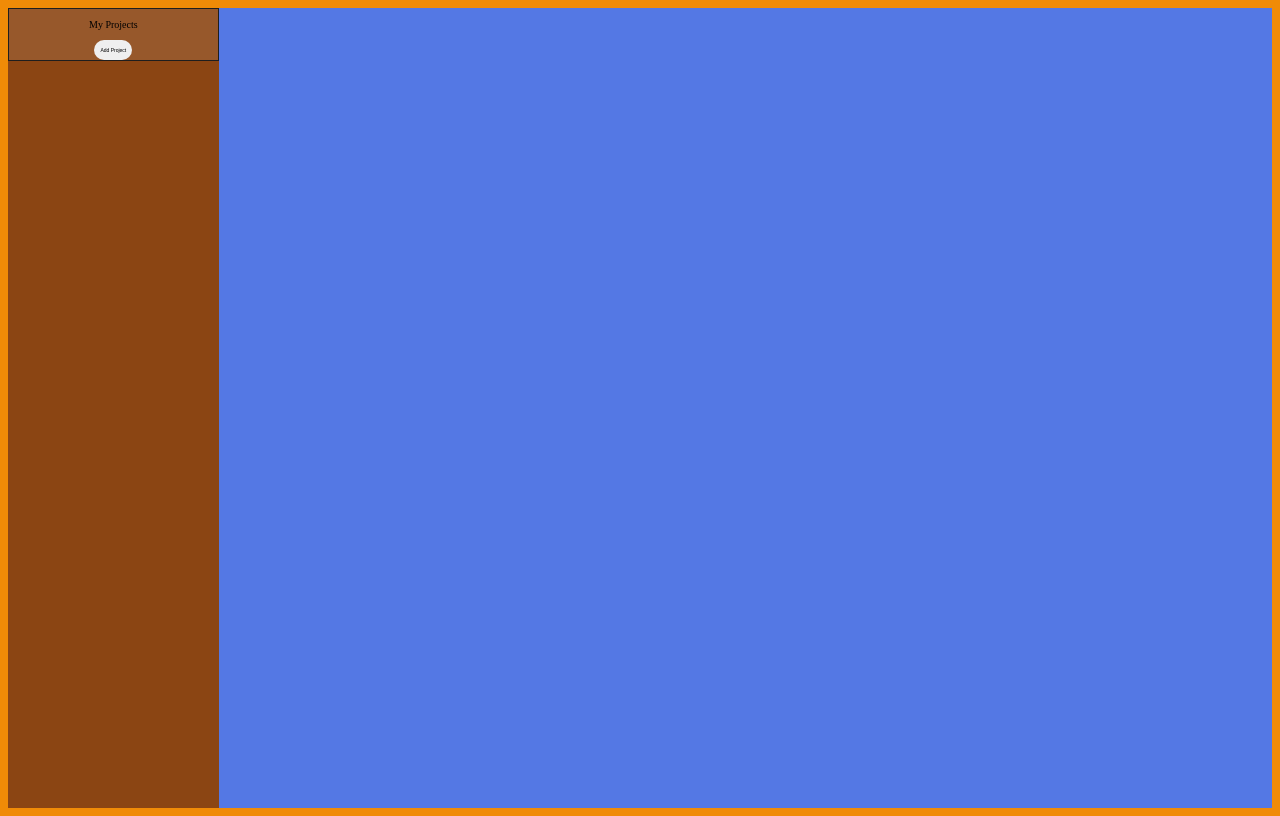
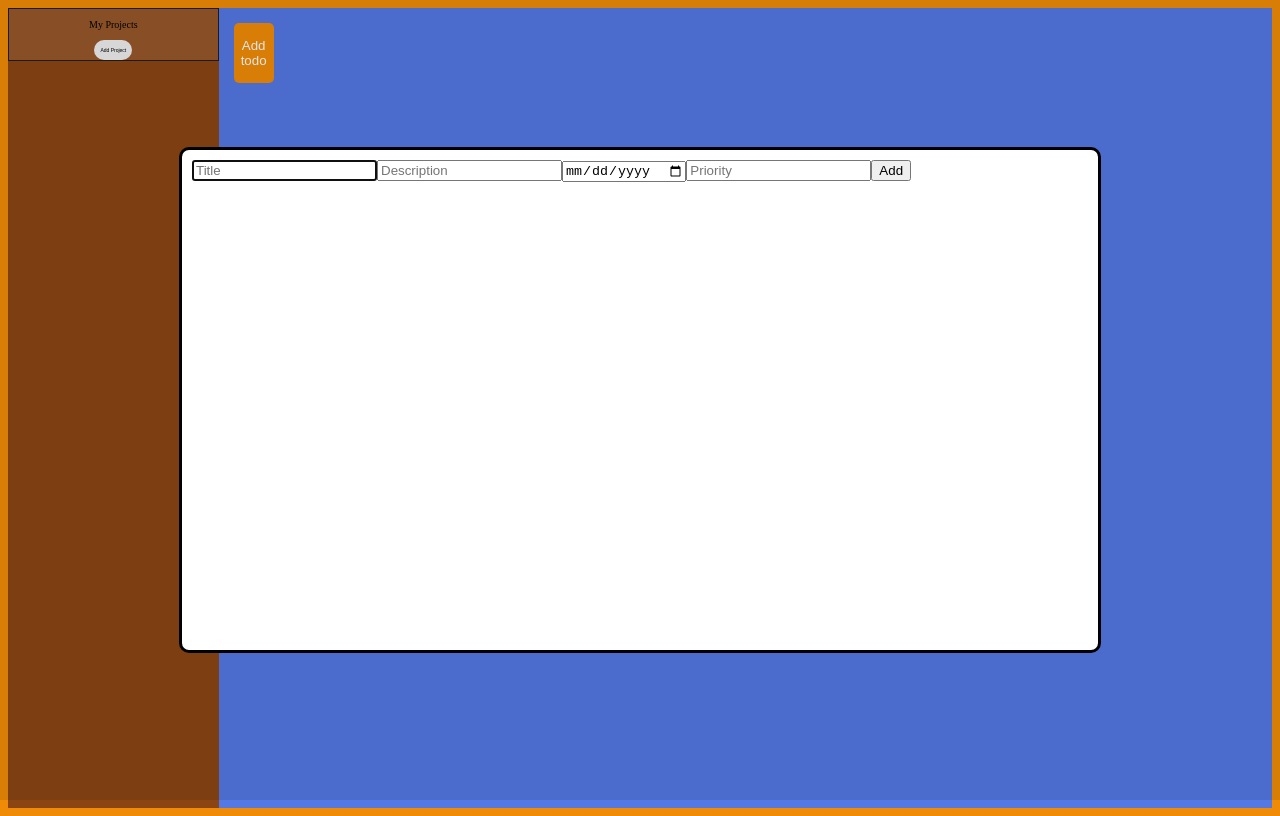
Before and after one commit to weirdball7/odinToDoList, a website built with webpack: page src/index.html in a window 1280 px wide. Both pictures are taken after a click on the button "Add Project". Built offline with nearby package versions, Linux system fonts and the light colour scheme.

Commit message:
Added buttons to create new project and todos including dialogs next i will display the data from the dialogs

```diff
--- a/src/update.js
+++ b/src/createDom.js
@@ -1,28 +1,47 @@
-const createComtainers = () => {
+import { projectDialog } from './projectDialog.js';
+import { toDoDialog } from './toDoDialog.js';
+
+const createContainers = () => {
     const projectSection = document.createElement('div');
     const projectsTodoContainer = document.createElement('div');
     const projectsContainer = document.createElement('div');
     const projectsHeader = document.createElement('div');
     const projectHeaderP = document.createElement('p');
     const projectHeaderButton = document.createElement('button');
+    const toDoButton = document.createElement('button');
 
     projectSection.classList.add('project-section');
     projectsTodoContainer.classList.add('projects-todo-container');
     projectsContainer.classList.add('projects-container');
     projectsHeader.classList.add('projects-header');
+    toDoButton.classList.add('to-do-button');
 
     projectHeaderP.innerText = 'My Projects';
     projectHeaderButton.innerText = 'Add Project';
+    toDoButton.innerText = 'Add todo';
 
     projectsHeader.appendChild(projectHeaderP);
     projectsHeader.appendChild(projectHeaderButton);
 
     projectsContainer.appendChild(projectsHeader);
 
+    projectsTodoContainer.appendChild(toDoButton);
+
     projectSection.appendChild(projectsTodoContainer);
     projectSection.appendChild(projectsContainer);
 
     document.body.appendChild(projectSection);
+
+    // Event listener to show dialog when button is clicked
+    projectHeaderButton.addEventListener('click', () => {
+        projectDialog();
+    });
+
+    toDoButton.addEventListener('click', () => {
+        toDoDialog();
+    });
 };
 
-export { createComtainers };
+
+
+export { createContainers };
--- a/src/index.js
+++ b/src/index.js
@@ -1,7 +1,9 @@
 import './styles.css';
-import { createComtainers } from './update';
+import { createContainers, toDoDialog } from './createDom';
 
-createComtainers();
+
+createContainers();
+
 
 
 // facroty for to do item
--- /dev/null
+++ b/src/projectDialog.js
@@ -0,0 +1,45 @@
+const projectDialog = () => {
+    const dialog = document.createElement('dialog');
+    const form = document.createElement('form');
+    const titleInput = document.createElement('input');
+    const descriptionInput = document.createElement('input');
+    const dueDateInput = document.createElement('input');
+    const priorityInput = document.createElement('input');
+    const submitButton = document.createElement('button');
+
+    titleInput.setAttribute('type', 'text');
+    titleInput.setAttribute('placeholder', 'Title');
+    descriptionInput.setAttribute('type', 'text');
+    descriptionInput.setAttribute('placeholder', 'Description');
+    dueDateInput.setAttribute('type', 'date');
+    dueDateInput.setAttribute('placeholder', 'Due Date');
+    priorityInput.setAttribute('type', 'text');
+    priorityInput.setAttribute('placeholder', 'Priority');
+    submitButton.setAttribute('type', 'submit');
+    submitButton.innerText = 'Add';
+
+    form.appendChild(titleInput);
+    form.appendChild(descriptionInput);
+    form.appendChild(dueDateInput);
+    form.appendChild(priorityInput);
+    form.appendChild(submitButton);
+
+    dialog.appendChild(form);
+    document.body.appendChild(dialog); // Append dialog to the document body
+    dialog.showModal(); // Show the dialog
+
+    // Get the values of the input fields
+
+
+    // console.log(titleInput.value,
+    //     descriptionInput.value,
+    //     dueDateInput.value,
+    //     priorityInput.value);
+
+    // return titleInput.value,
+    //         descriptionInput.value,
+    //         dueDateInput.value,
+    //         priorityInput.value;
+}
+
+export { projectDialog };
--- a/src/styles.css
+++ b/src/styles.css
@@ -65,3 +65,29 @@ body {
     padding: 10px;
     overflow-y: auto;
 }
+
+
+dialog {
+    width: 70%;
+    height: 60%;
+    background-color: white;
+    border-radius: 10px;
+    padding: 10px;
+    display: flex;
+    flex-direction: column;
+    justify-content: space-between;
+
+}
+
+.to-do-button {
+    width: 40px;
+    height: 60px;
+    background-color: rgb(240, 139, 7);
+    color: white;
+    border: none;
+    border-radius: 5px;
+    padding: 5px;
+    margin: 5px;
+    cursor: pointer;
+
+}
--- /dev/null
+++ b/src/toDoDialog.js
@@ -0,0 +1,45 @@
+const toDoDialog = () => {
+    const dialog = document.createElement('dialog');
+    const form = document.createElement('form');
+    const titleInput = document.createElement('input');
+    const descriptionInput = document.createElement('input');
+    const dueDateInput = document.createElement('input');
+    const priorityInput = document.createElement('input');
+    const submitButton = document.createElement('button');
+
+    titleInput.setAttribute('type', 'text');
+    titleInput.setAttribute('placeholder', 'Title');
+    descriptionInput.setAttribute('type', 'text');
+    descriptionInput.setAttribute('placeholder', 'Description');
+    dueDateInput.setAttribute('type', 'date');
+    dueDateInput.setAttribute('placeholder', 'Due Date');
+    priorityInput.setAttribute('type', 'text');
+    priorityInput.setAttribute('placeholder', 'Priority');
+    submitButton.setAttribute('type', 'submit');
+    submitButton.innerText = 'Add';
+
+    form.appendChild(titleInput);
+    form.appendChild(descriptionInput);
+    form.appendChild(dueDateInput);
+    form.appendChild(priorityInput);
+    form.appendChild(submitButton);
+
+    dialog.appendChild(form);
+    document.body.appendChild(dialog); // Append dialog to the document body
+    dialog.showModal(); // Show the dialog
+
+    // Get the values of the input fields
+
+
+    // console.log(titleInput.value,
+    //     descriptionInput.value,
+    //     dueDateInput.value,
+    //     priorityInput.value);
+
+    // return titleInput.value,
+    //         descriptionInput.value,
+    //         dueDateInput.value,
+    //         priorityInput.value;
+}
+
+export { toDoDialog };
```
Also changed, not shown: dist/bundel.js.
